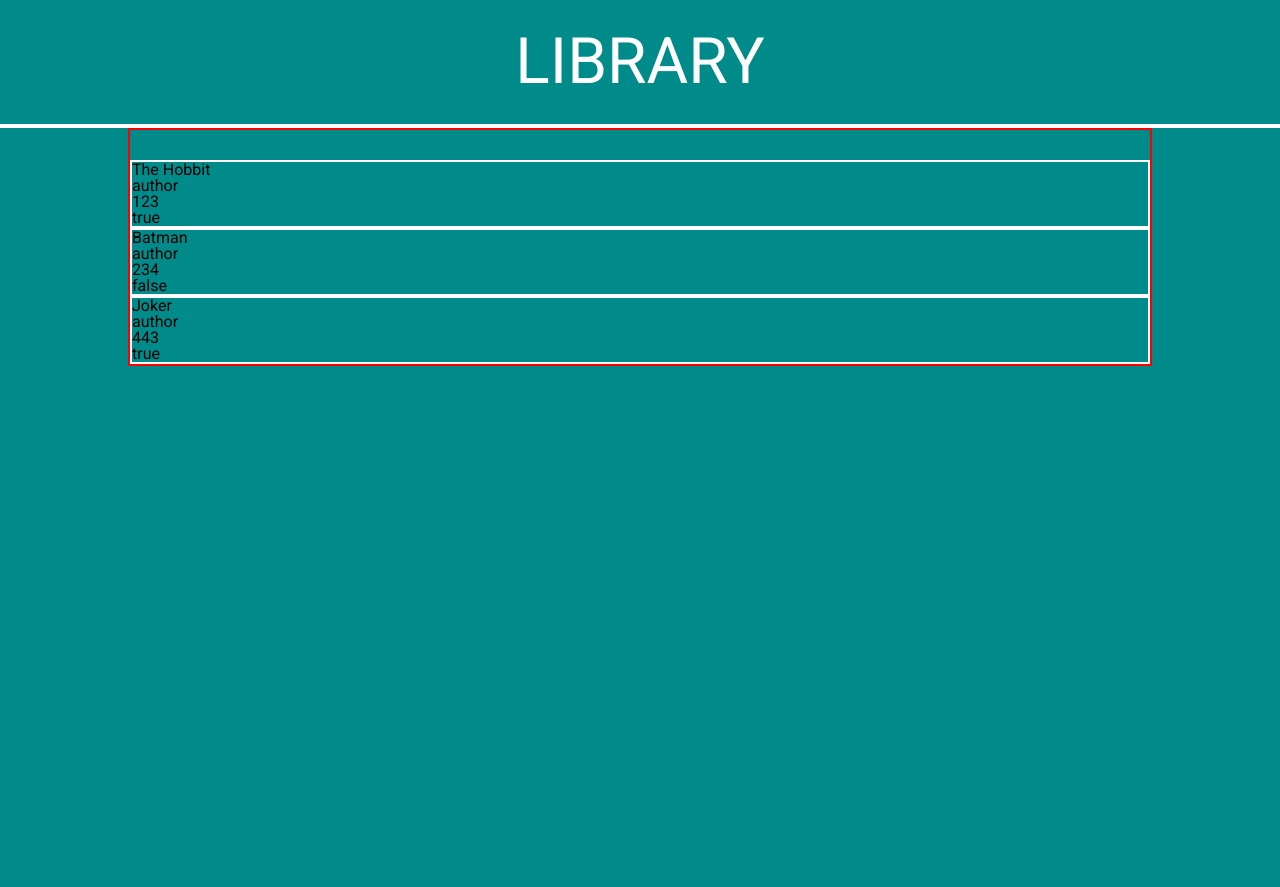
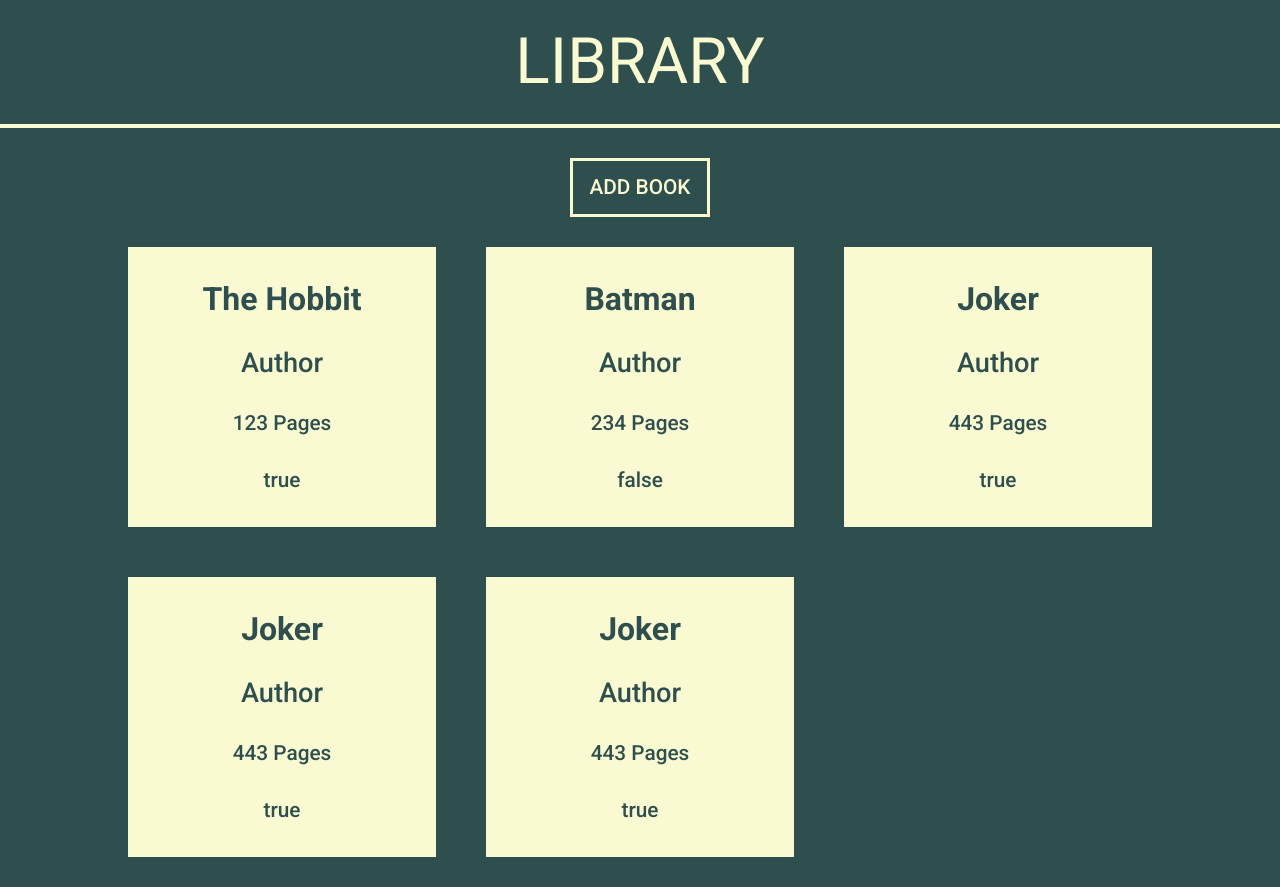
Before and after one commit to MarkR-Dev/library, a plain HTML site: page index.html in a window 1280 px wide. Before the commit the page ends 800 px from the top, so only its background shows below. Drawn offline with Linux system fonts and the light colour scheme.

Commit message:
Add initial styling to books

```diff
--- a/css/style.css
+++ b/css/style.css
@@ -1,30 +1,76 @@
 @import url('https://fonts.googleapis.com/css2?family=Roboto:wght@300;400;500;700&display=swap');
 
+:root {
+    --background: darkslategray;
+    --theme-color: lightgoldenrodyellow;
+    --font-roboto: Roboto;
+}
+
 body {
-    background-color: darkcyan;
-    font-family: Roboto;
+    background-color: var(--background);
+    font-family: var(--font-roboto);
 }
 
 header {
-    border-bottom: 4px solid white;
+    border-bottom: 4px solid var(--theme-color);
 }
 
 header h1 {
-    color: white;
+    color: var(--theme-color);
     font-size: 4rem;
     text-align: center;
     margin: 30px 0;
 }
 
-#book-container {
-    border: 2px solid red;
-    padding-top: 30px;
-    width: 80%;
-    margin: 0 auto;
-
-
+#add-book {
+    background-color: var(--background);
+    color: var(--theme-color);
+    border: 3px solid var(--theme-color);
+    padding: 16px;
+    font-weight: 500;
+    cursor: pointer;
+    margin: 30px auto;
+    font-size: 1.3rem;
+    display: block;
 }
 
-#book-container > * {
-    border: 2px solid white;
+#add-book:hover {
+    background-color: var(--theme-color);
+    color: var(--background);
 }
+
+#book-container {
+    width: 80%;
+    margin: 30px auto;
+
+    display: grid;
+    grid-template-columns: repeat(auto-fill, minmax(250px, 1fr));
+    grid-auto-rows: 280px;
+    gap: 50px;
+}
+
+.book-card {
+    background-color: var(--theme-color);
+    color: var(--background);
+
+    display: flex;
+    flex-direction: column;
+    justify-content: space-evenly;
+    align-items: center;
+}
+
+.book-title {
+    font-size: 2rem;
+    font-weight: bold;
+}
+
+.book-author {
+    font-size: 1.7rem;
+    font-weight: 500;
+}
+
+.book-pages,
+.book-has-read {
+    font-size: 1.3rem;
+    font-weight: 500;
+}
--- a/index.html
+++ b/index.html
@@ -12,6 +12,8 @@
         <h1>LIBRARY</h1>
     </header>
 
-   <div id="book-container"></div>
+    <button type="button" id="add-book">ADD BOOK</button>
+
+    <div id="book-container"></div>
 </body>
 </html>
--- a/script.js
+++ b/script.js
@@ -2,11 +2,12 @@
 
 const bookContainer = document.querySelector("#book-container");
 
-// remove these later
 const myLibrary = [
-    new Book("The Hobbit", "author", 123, true),
-    new Book("Batman", "author", 234, false),
-    new Book("Joker", "author", 443, true)
+    new Book("The Hobbit", "Author", 123, true),
+    new Book("Batman", "Author", 234, false),
+    new Book("Joker", "Author", 443, true),
+    new Book("Joker", "Author", 443, true),
+    new Book("Joker", "Author", 443, true)
 ];
 
 function Book(title, author, pages, hasRead) {
@@ -36,7 +37,7 @@ function displayLibrary() {
         bookAuthor.textContent = book.author;
         bookAuthor.classList.add("book-author");
 
-        bookPages.textContent = book.pages;
+        bookPages.textContent = `${book.pages} Pages`;
         bookPages.classList.add("book-pages");
 
         bookHasRead.textContent = book.hasRead;
```
